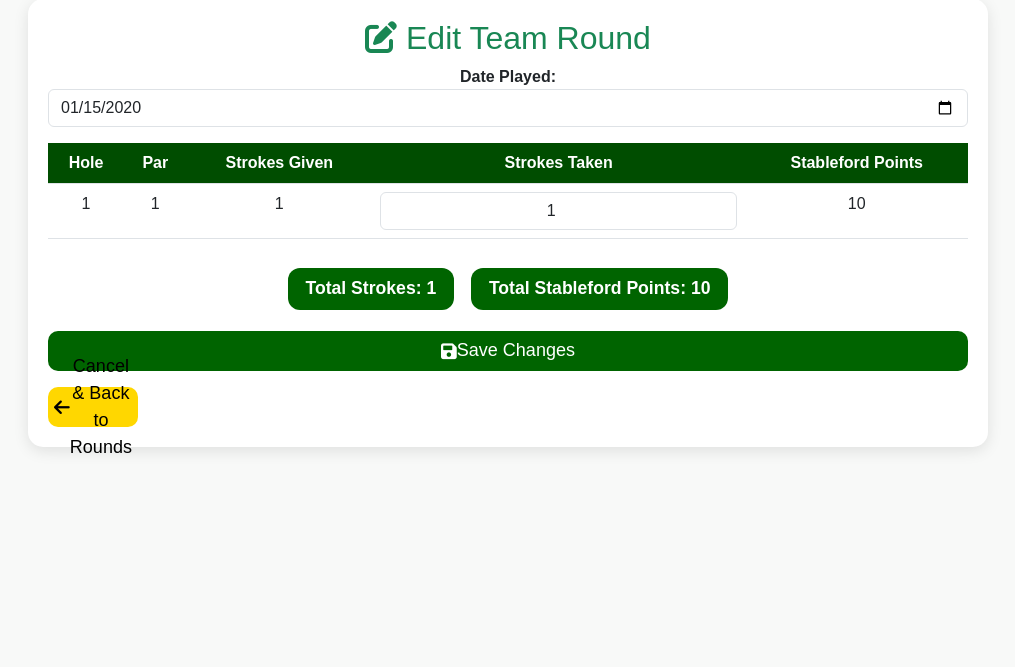
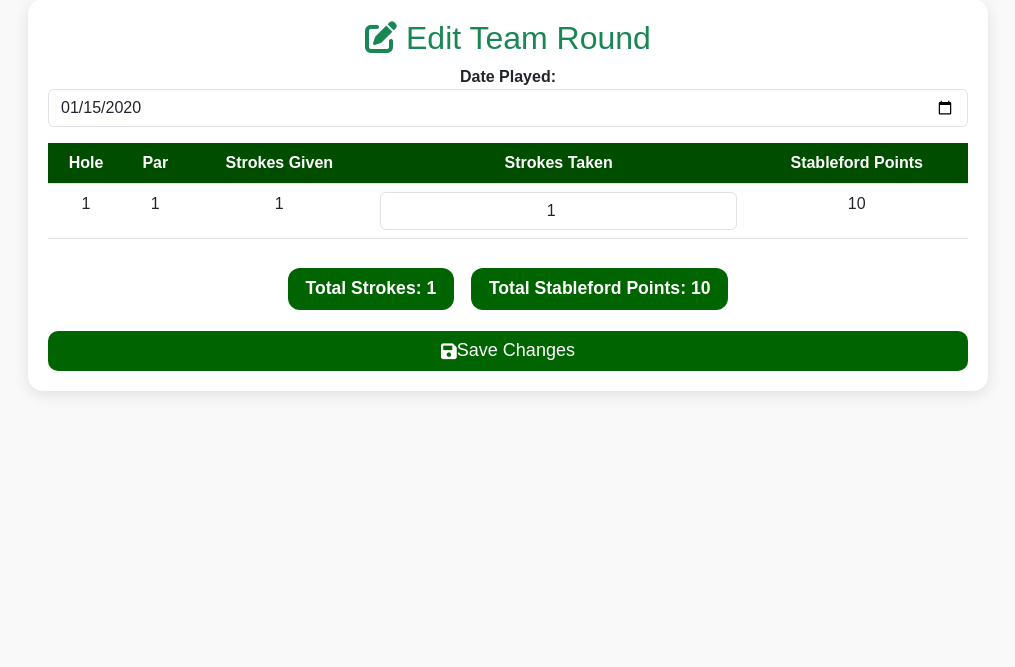
Before and after one commit to kingwalius/golfwebApp, a Flask app: page /edit_team_round/1 in a window 1280 px wide. Shown: the part 25-692 px from the top of the page, without its empty margins (132-1147 px from the left). Run offline with Flask 3, Linux system fonts and the light colour scheme; tables that the repository leaves empty hold one stand-in row (values such as "Sample post").

Commit message:
changed UI interface

```diff
--- a/templates/edit_team_round.html
+++ b/templates/edit_team_round.html
@@ -129,16 +129,12 @@
         <!-- ✅ Buttons -->
         <button type="submit" class="btn btn-masters-green w-100 py-2 mt-3"><i class="fas fa-save"></i> Save Changes</button>
     </form>
-
-    <div class="d-grid gap-2 mt-3">
-        <a href="/team_rounds/{{ team_id }}" class="btn btn-masters-gold py-2"><i class="fas fa-arrow-left"></i> Cancel & Back to Rounds</a>
-    </div>
 </div>
 
 <script src="https://cdn.jsdelivr.net/npm/bootstrap@5.3.0/dist/js/bootstrap.bundle.min.js"></script>
 <nav class="mobile-nav">
     <ul>
-        <li><a href="/user_rounds" class="nav-link">Back</a></li>
+        <li><a href="/team_rounds/{{ team_id }}" class="nav-link">Back</a></li>
     </ul>
 
 </body>
```
